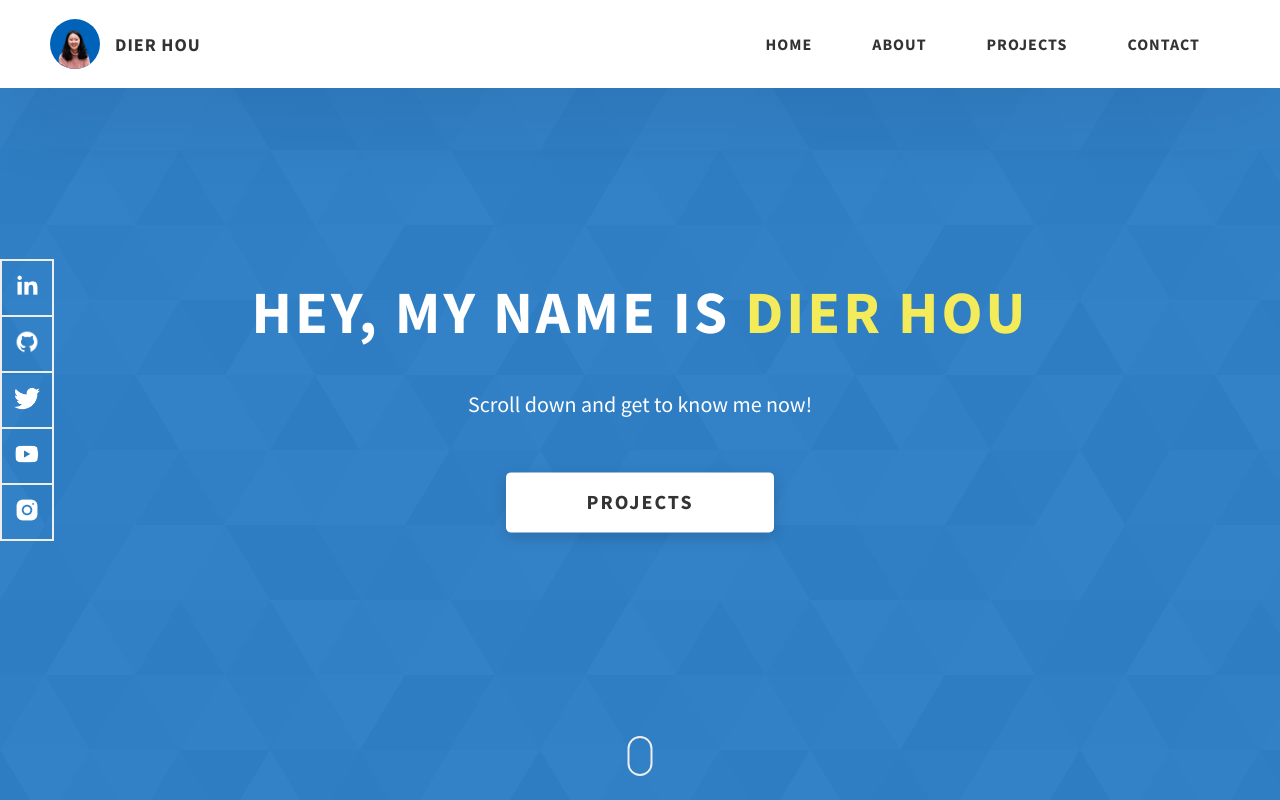
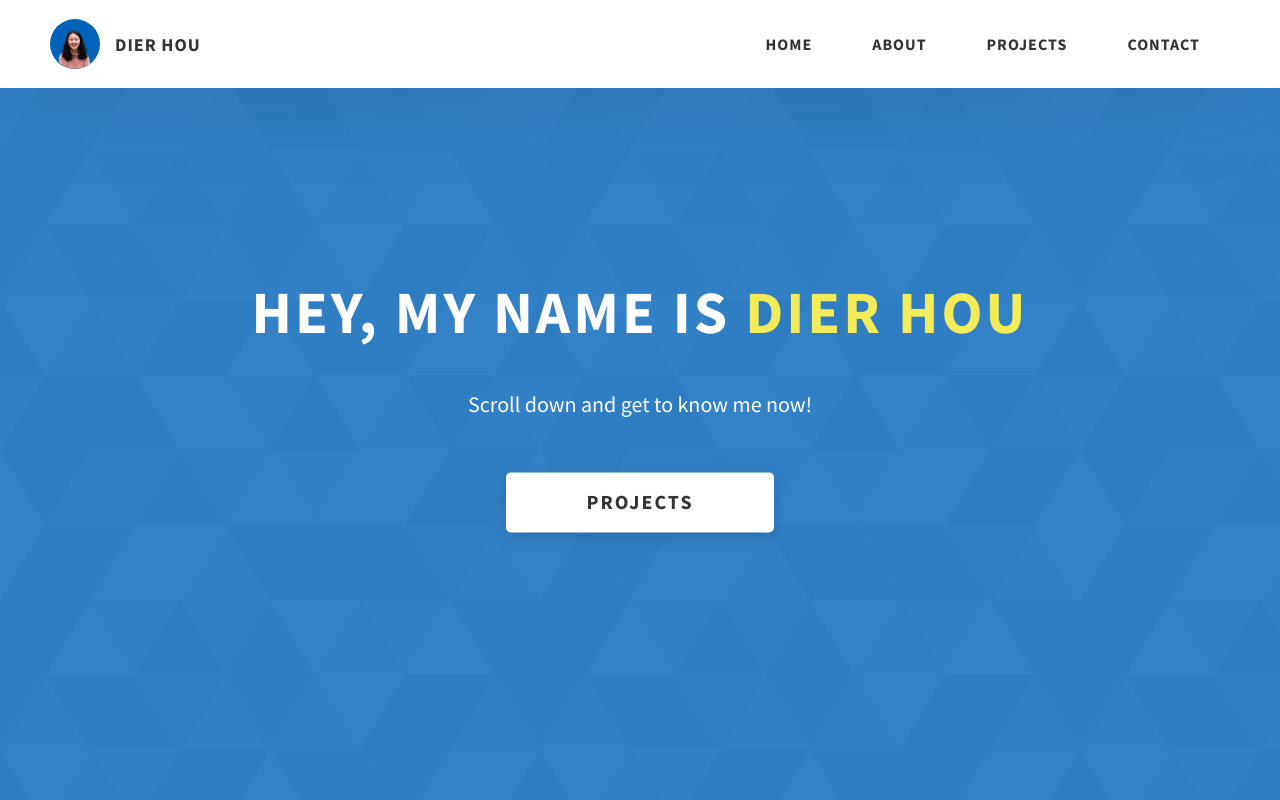
Before and after one commit to deerHDE/myportfolio, a website: page index.html in a window 1280 px wide. Shown: the top 800 px of the page. Drawn offline with Linux system fonts and the light colour scheme.

Commit message:
minor update

```diff
--- a/index.html
+++ b/index.html
@@ -4,9 +4,10 @@
     <meta charset="UTF-8" />
     <meta name="viewport" content="width=device-width, initial-scale=1.0" />
     <meta http-equiv="X-UA-Compatible" content="ie=edge" />
-    <title>Dopefolio</title>
+    <title>Dier Hou</title>
     <meta name="description" content="Portfolio Template for Developer" />
 
+    <link rel="icon" href="/assets/png/smile.png" type="image/icon type">
     <link rel="stylesheet" href="css/style.css" />
 
     <link rel="preconnect" href="https://fonts.googleapis.com" />
@@ -94,7 +95,7 @@
           <a href="./#projects" class="btn btn--bg">Projects</a>
         </div>
       </div>
-      <div class="home-hero__socials">
+      <!-- <div class="home-hero__socials">
         <div class="home-hero__social">
           <a href="#" class="home-hero__social-icon-link">
             <img
@@ -146,7 +147,7 @@
       </div>
       <div class="home-hero__mouse-scroll-cont">
         <div class="mouse"></div>
-      </div>
+      </div> -->
     </section>
     <section id="about" class="about sec-pad">
       <div class="main-container">
```
Also changed, not shown: project-1.html (+1 -0 lines).
